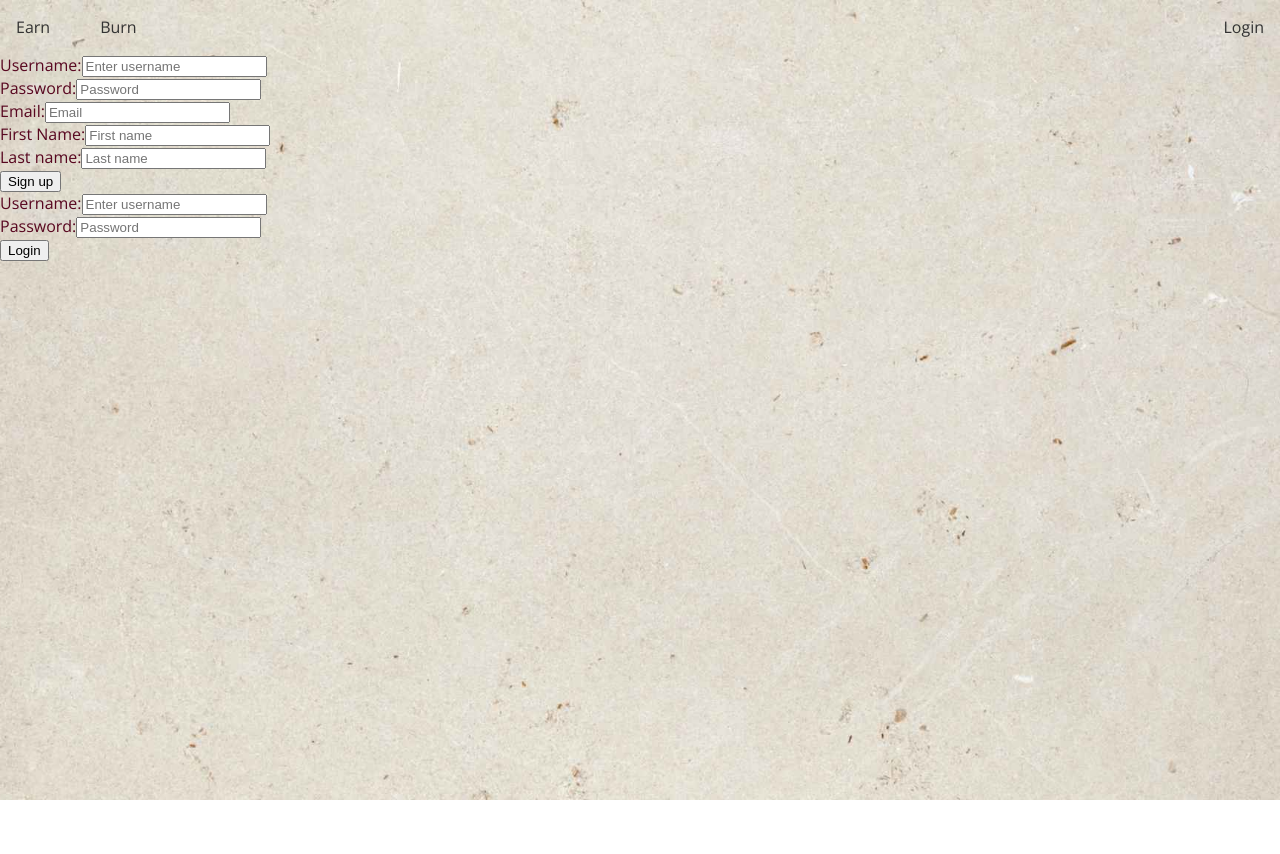
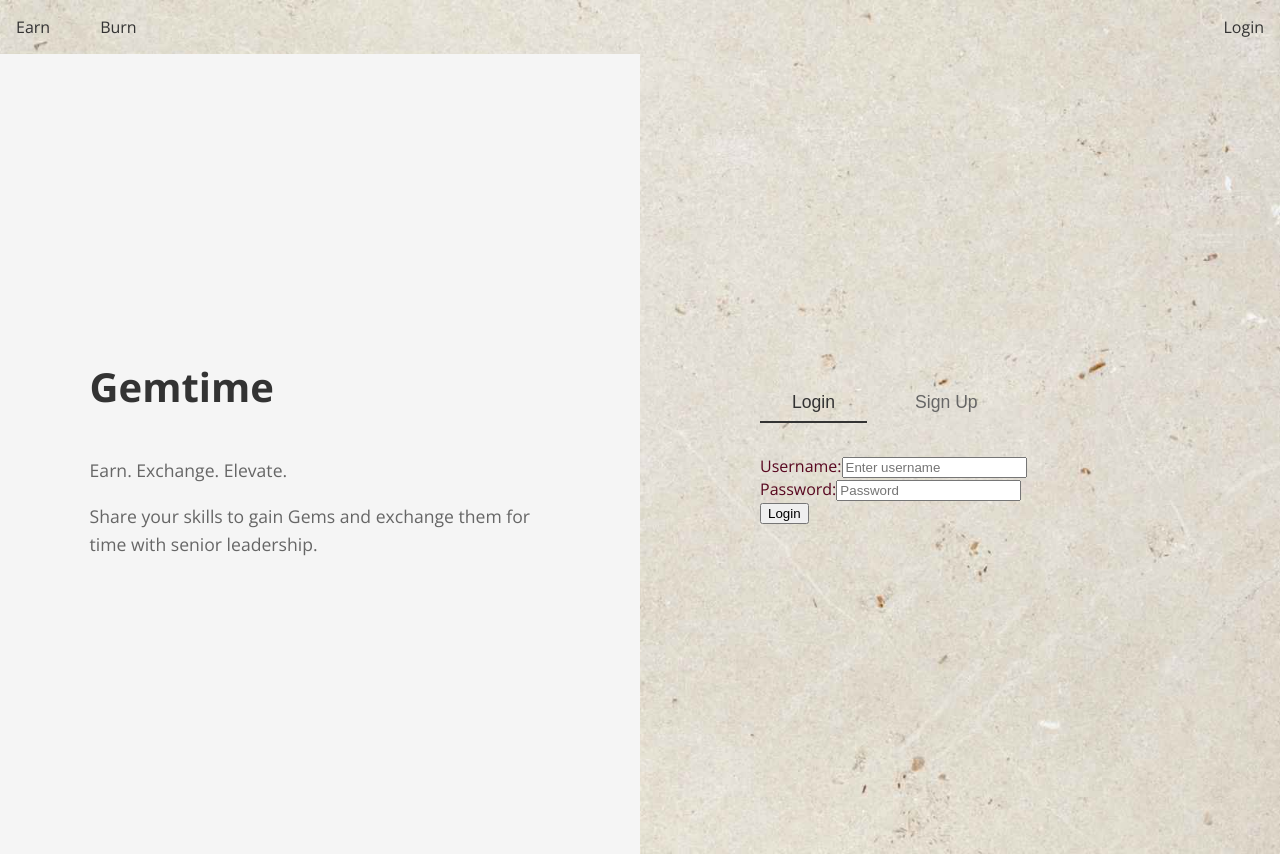
Before and after one commit to Christie8allard/frontendproject, a React (Vite) app: page /login in a window 1280 px wide. Before the commit the page ends 800 px from the top, so only its background shows below. Built offline with nearby package versions, Linux system fonts and the light colour scheme.

Commit message:
login page css

```diff
--- /dev/null
+++ b/src/pages/LoginPage.css
@@ -0,0 +1,110 @@
+.login-container {
+    display: flex;
+    height: 100vh;
+    width: 100%;
+}
+
+.login-left {
+    flex: 1;
+    background-color: #f5f5f5;
+    padding: 2rem;
+    display: flex;
+    flex-direction: column;
+    justify-content: center;
+}
+
+.login-right {
+    flex: 1;
+    padding: 2rem;
+    display: flex;
+    flex-direction: column;
+    justify-content: center;
+    align-items: center;
+}
+
+.login-copy {
+    max-width: 80%;
+    margin: 0 auto;
+}
+
+.login-copy h1 {
+    margin-bottom: 1.5rem;
+    font-size: 2.5rem;
+    color: #333;
+    position: relative;
+    display: inline-block;
+}
+
+.login-copy h1:hover {
+    background: linear-gradient(
+        to right,
+        #ff69b4,
+        #4b0082,
+        #0000ff,
+        #203dc0,
+        #c476f5,
+        #ff69b4
+    );
+    background-size: 200% auto;
+    color: transparent;
+    background-clip: text;
+    -webkit-background-clip: text;
+    animation: shine 2s linear infinite;
+    cursor: default;
+}
+
+@keyframes shine {
+    to {
+        background-position: 200% center;
+    }
+}
+
+.login-copy p {
+    font-size: 1.1rem;
+    line-height: 1.6;
+    color: #666;
+}
+
+.login-form {
+    width: 100%;
+    max-width: 400px;
+}
+
+/* Responsive design for smaller screens */
+@media (max-width: 768px) {
+    .login-container {
+        flex-direction: column;
+    }
+
+    .login-left,
+    .login-right {
+        flex: none;
+        width: 100%;
+        padding: 1.5rem;
+    }
+}
+/* Add these to your existing CSS */
+.form-tabs {
+    display: flex;
+    margin-bottom: 2rem;
+    gap: 1rem;
+}
+
+.tab {
+    padding: 0.5rem 2rem;
+    border: none;
+    background: none;
+    cursor: pointer;
+    font-size: 1.1rem;
+    color: #666;
+    border-bottom: 2px solid transparent;
+}
+
+.tab.active {
+    color: #333;
+    border-bottom: 2px solid #333;
+}
+
+.tab:hover {
+    color: #333;
+}
--- a/src/pages/LoginPage.jsx
+++ b/src/pages/LoginPage.jsx
@@ -1,13 +1,42 @@
+import { useState } from 'react';
 import LoginForm from "../components/LoginForm";
 import SignupForm from "../components/SignupForm";
+import './LoginPage.css';
 
 function LoginPage() {
+    const [isLogin, setIsLogin] = useState(true);
+
     return (
-        <div>
-    <SignupForm />
-    <LoginForm />
-    </div>
-    )
+        <div className="login-container">
+            <div className="login-left">
+                <div className="login-copy">
+                    <h1>Gemtime</h1>
+                    <p>Earn. Exchange. Elevate.</p>
+                    <p>Share your skills to gain Gems and exchange them for time with senior leadership.</p>
+
+                </div>
+            </div>
+            <div className="login-right">
+                <div className="login-form">
+                    <div className="form-tabs">
+                        <button
+                            className={`tab ${isLogin ? 'active' : ''}`}
+                            onClick={() => setIsLogin(true)}
+                        >
+                            Login
+                        </button>
+                        <button
+                            className={`tab ${!isLogin ? 'active' : ''}`}
+                            onClick={() => setIsLogin(false)}
+                        >
+                            Sign Up
+                        </button>
+                    </div>
+                    {isLogin ? <LoginForm /> : <SignupForm />}
+                </div>
+            </div>
+        </div>
+    );
 }
 
-export default LoginPage
+export default LoginPage;
```
